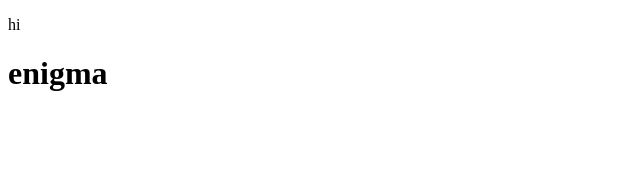
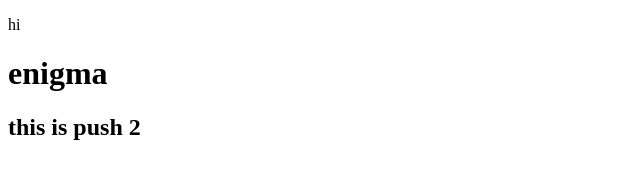
Before and after one commit to Praveen-here/Enigma-codes, a plain HTML site: page index.html in a window 1280 px wide. Shown: the whole page, without its empty margins (0-640 px from the left). Drawn offline with Linux system fonts and the light colour scheme.

Commit message:
Update index.html

```diff
--- a/index.html
+++ b/index.html
@@ -8,5 +8,6 @@
 <body>
     <p>hi</p>
     <h1>enigma</h1>
+    <h2>this is push 2</h2>
 </body>
 </html>
```
